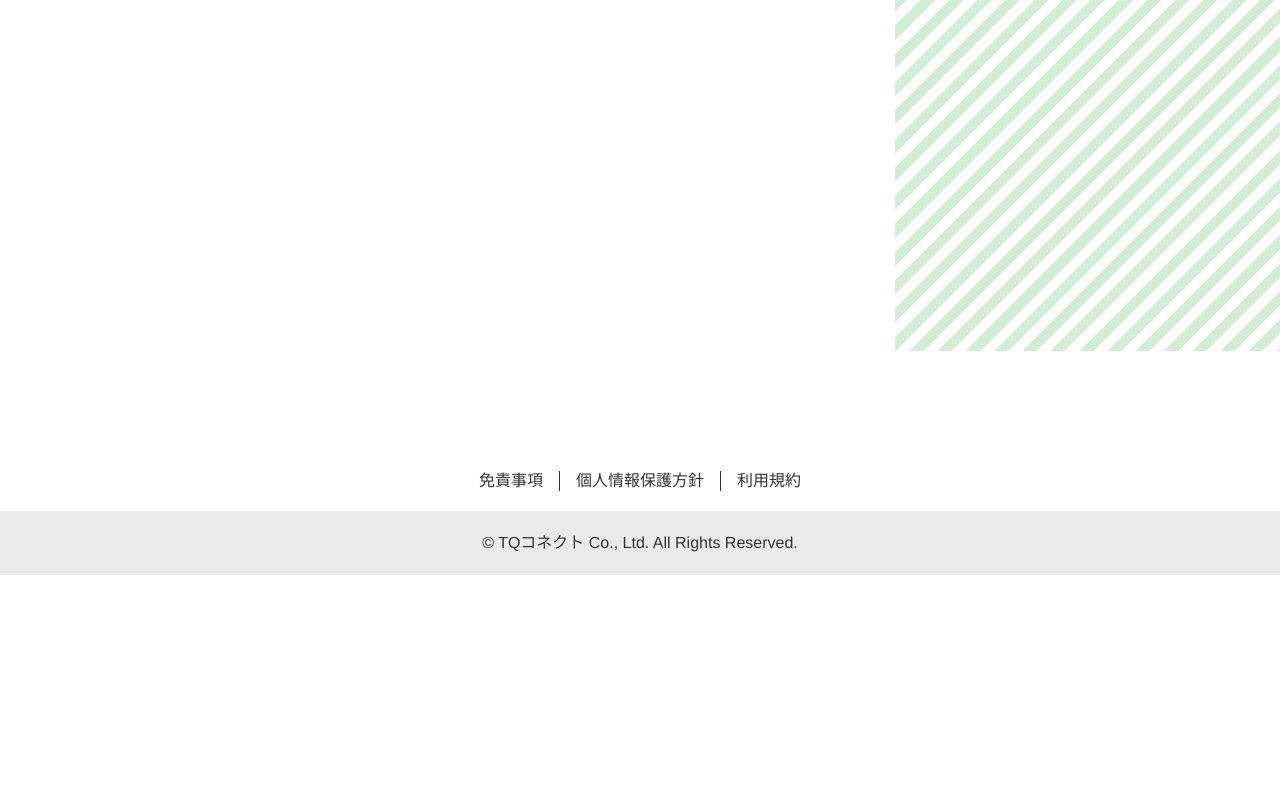
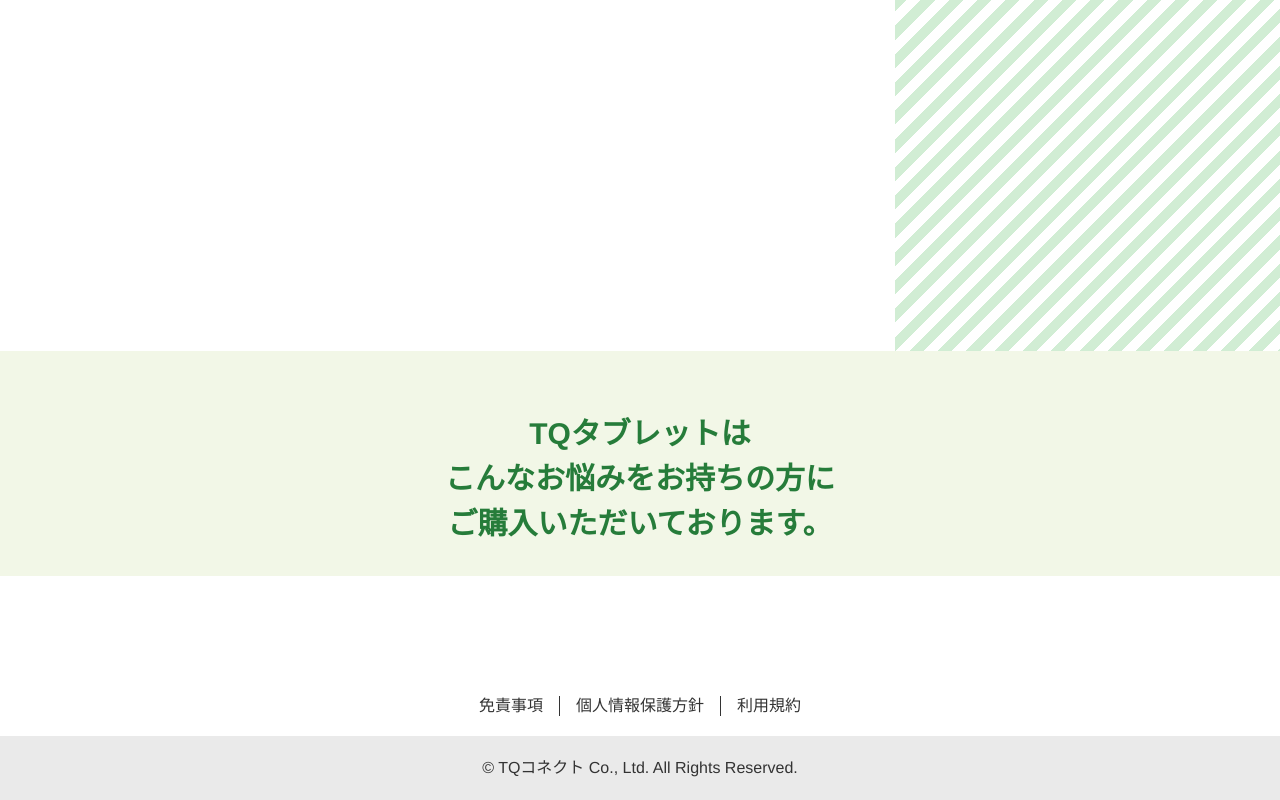
Before and after one commit to design-arts-monster/tq-tablet, a website: page index.html in a window 1280 px wide. Shown: the part 2045-2845 px from the top of the page. Before the commit the page ends 2620 px from the top, so only its background shows below. Drawn offline with nearby package versions, Linux system fonts and the light colour scheme; files that its build step writes are made by us from their sources.

Commit message:
add worries

```diff
--- a/index.html
+++ b/index.html
@@ -93,6 +93,15 @@
         </div>
       </section>
       <!-- /#movie -->
+
+      <section id="worries">
+        <div class="worries-wrap">
+          <div class="container">
+            <h2 class="cp-caption-green small">TQタブレットは<br />こんなお悩みをお持ちの方に<br />ご購入いただいております。</h2>
+          </div>
+        </div>
+      </section>
+      <!-- /#worries -->
     </main>
     <!-- /#main -->
     <footer id="footer">
--- a/src/scss/pages/top/index.scss
+++ b/src/scss/pages/top/index.scss
@@ -80,3 +80,14 @@
     }
   }
 }
+
+/* worries
+--------------------------------------------- */
+#worries {
+  .worries-wrap {
+    position: relative;
+    padding-block-start: 60px;
+    padding-block-end: 30px;
+    background-color: #f2f7e7;
+  }
+}
```
